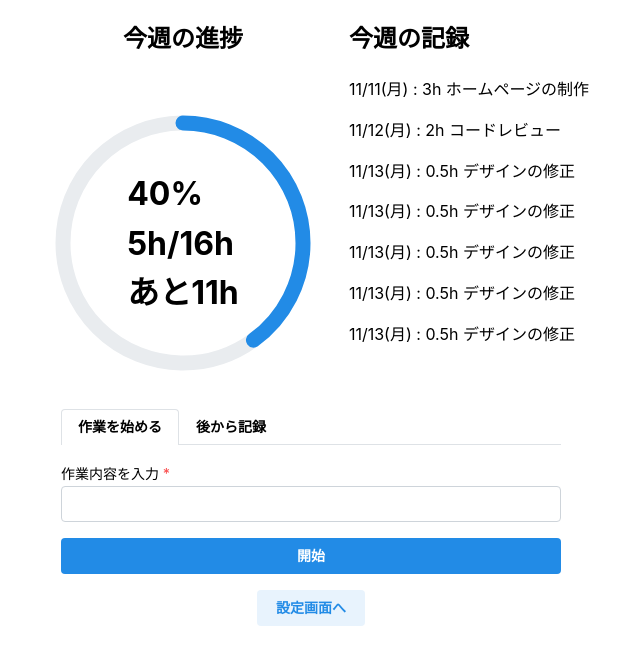
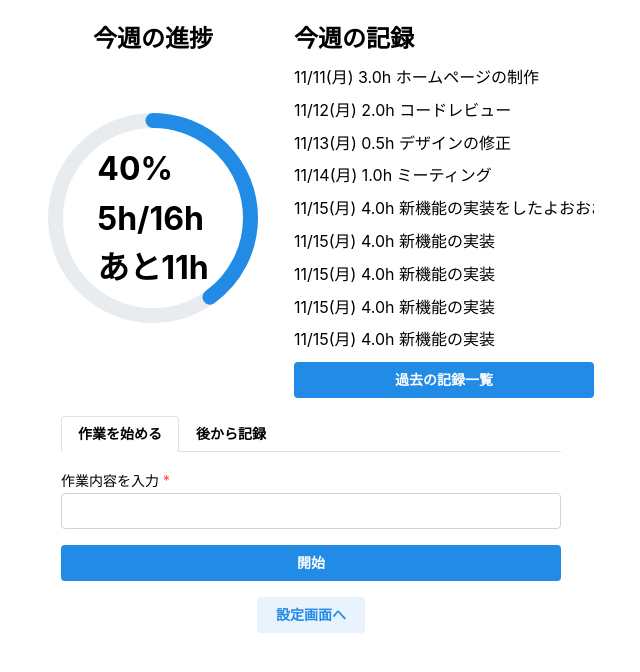
Before and after one commit to mokkun55/work-timer, a React (Vite) app: page / in a window 1280 px wide. Shown: the top 672 px of the page, without its empty margins (329-969 px from the left). Built offline with nearby package versions, Linux system fonts and the light colour scheme.

Commit message:
feat: item list

```diff
--- /dev/null
+++ b/src/features/record/list/index.module.scss
@@ -0,0 +1,26 @@
+.container {
+  .title {
+    margin-bottom: 0;
+  }
+
+  height: 100%;
+  max-height: 400px;
+  width: 100%;
+  max-width: 300px;
+  overflow: hidden;
+
+  .itemList {
+    height: 300px;
+    overflow: scroll;
+
+    .item {
+      text-wrap: nowrap;
+      text-overflow: ellipsis;
+      margin: 8px 0;
+    }
+  }
+
+  .button {
+    margin-top: 5px;
+  }
+}
--- /dev/null
+++ b/src/features/record/list/index.tsx
@@ -0,0 +1,47 @@
+import { Button } from "@mantine/core";
+import styles from "./index.module.scss";
+
+export const RecodeList = (): React.ReactNode => {
+  // TODO dbからデータを取ってくる
+  // 今はモック
+  const mockData = [
+    { date: "11/11(月)", hours: 3, task: "ホームページの制作" },
+    { date: "11/12(月)", hours: 2, task: "コードレビュー" },
+    { date: "11/13(月)", hours: 0.5, task: "デザインの修正" },
+    { date: "11/14(月)", hours: 1, task: "ミーティング" },
+    {
+      date: "11/15(月)",
+      hours: 4,
+      task: "新機能の実装をしたよおおおおおおおおおおおおおおおおおおおおおおおお",
+    },
+    { date: "11/15(月)", hours: 4, task: "新機能の実装" },
+    { date: "11/15(月)", hours: 4, task: "新機能の実装" },
+    { date: "11/15(月)", hours: 4, task: "新機能の実装" },
+    { date: "11/15(月)", hours: 4, task: "新機能の実装" },
+    { date: "11/15(月)", hours: 4, task: "新機能の実装" },
+  ];
+
+  return (
+    <div className={styles.container}>
+      <h2 className={styles.title}>今週の記録</h2>
+      <div className={styles.itemList}>
+        {mockData.map((item) => (
+          <p className={styles.item}>
+            {/* TODO hoursは二桁にしたい */}
+            {item.date} {item.hours >= 1 ? item.hours + ".0" : item.hours}
+            h&nbsp;{item.task}
+          </p>
+        ))}
+      </div>
+      <Button
+        fullWidth
+        className={styles.button}
+        onClick={() => {
+          // TODO 記録一覧へ移動
+        }}
+      >
+        過去の記録一覧
+      </Button>
+    </div>
+  );
+};
--- a/src/pages/Home/index.tsx
+++ b/src/pages/Home/index.tsx
@@ -7,19 +7,20 @@ import {
   RingProgress,
 } from "@mantine/core";
 import { Form } from "@/features/input/components/form";
+import { RecodeList } from "@/features/record/list";
 
 export const Home = (): React.ReactNode => {
   return (
     <Container size="lg" h="100vh">
       <Flex direction="column" gap="md" justify="center" align="center">
-        <Grid grow>
+        <Grid grow h="400px">
           {/* 現在の進捗 */}
           <Flex direction="row">
             <Grid.Col span={4}>
               <Flex direction="column" gap="md" justify="center" align="center">
                 <h2>今週の進捗</h2>
                 <RingProgress
-                  size={300}
+                  size={250}
                   thickness={15}
                   roundCaps
                   sections={[{ value: 40, color: "blue" }]}
@@ -39,15 +40,7 @@ export const Home = (): React.ReactNode => {
 
             {/* 最近の記録 */}
             <Grid.Col span={8}>
-              <h2>今週の記録</h2>
-              {/* TODO 縦横 はみ出したら... 表示 */}
-              <p>11/11(月) : 3h ホームページの制作</p>
-              <p>11/12(月) : 2h コードレビュー</p>
-              <p>11/13(月) : 0.5h デザインの修正</p>
-              <p>11/13(月) : 0.5h デザインの修正</p>
-              <p>11/13(月) : 0.5h デザインの修正</p>
-              <p>11/13(月) : 0.5h デザインの修正</p>
-              <p>11/13(月) : 0.5h デザインの修正</p>
+              <RecodeList />
             </Grid.Col>
           </Flex>
         </Grid>
```
Also changed, not shown: src/features/record/list/components/RecodeItem.tsx (added).
